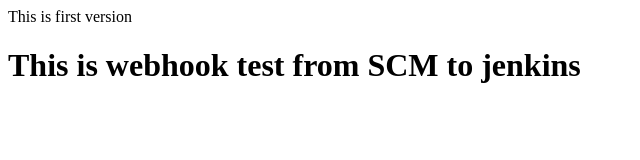
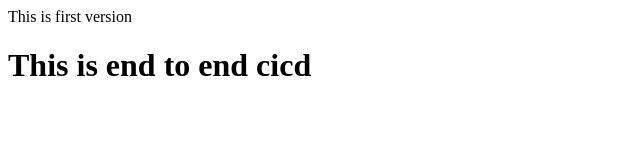
Before and after one commit to maheswargoud/automation-application, a plain HTML site: page index.html in a window 1280 px wide. Shown: the whole page, without its empty margins (0-640 px from the left). Drawn offline with Linux system fonts and the light colour scheme.

Commit message:
added new data

```diff
--- a/index.html
+++ b/index.html
@@ -1,2 +1,2 @@
 This is first version
-<h1> This is webhook test from SCM to jenkins</h1>
+<h1> This is end to end cicd</h1>
```
